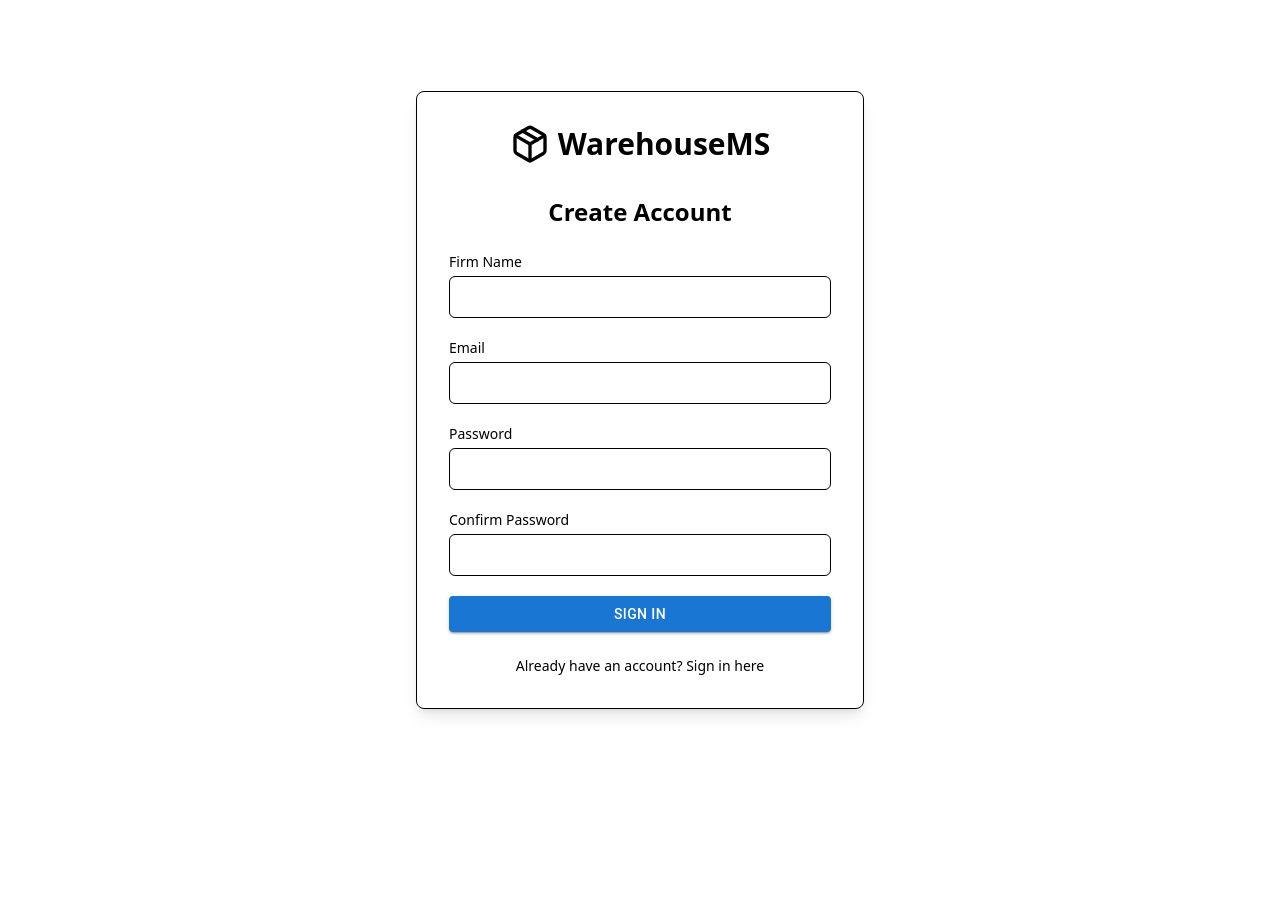
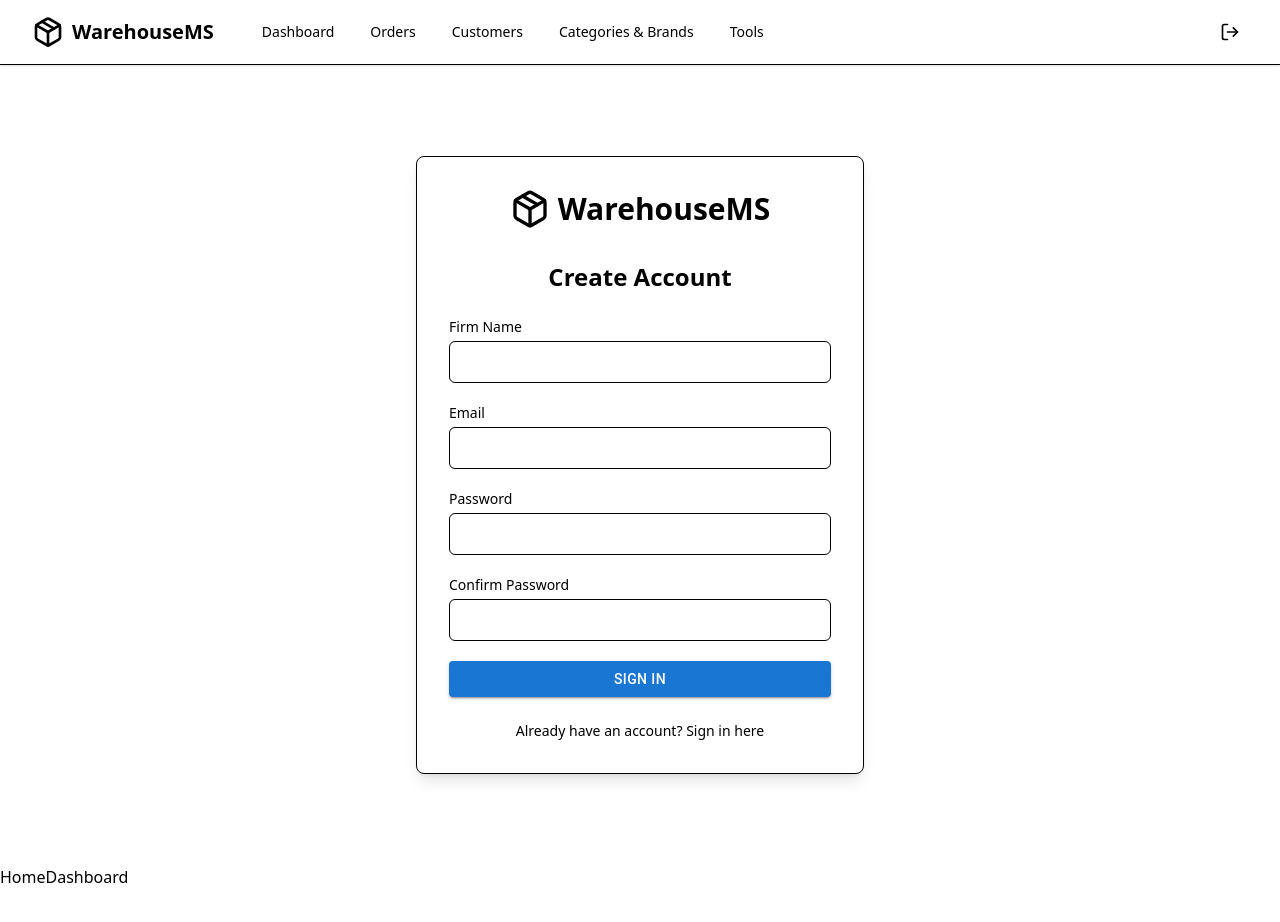
Before and after one commit to shefket-mustafa/WarehouseMS, a React (Vite) app in the folder client/: page /register in a window 1280 px wide. Shown: the top 922 px of the page. Before the commit the page ends 800 px from the top, so only its background shows below. Built offline with nearby package versions, Linux system fonts and the light colour scheme.

Commit message:
Layout created. Navbar component removed from every component and moved to main Layout file which will be the parent of our app.

```diff
--- a/client/src/App.tsx
+++ b/client/src/App.tsx
@@ -12,6 +12,7 @@ import CategoriesBrands from "./pages/CategoriesBrands";
 import Tools from "./pages/Tools";
 // import ProtectedRoute from "./components/ProtectedRoute";
 import NotFound from "./pages/NotFound";
+import MainLayout from "./layouts/MainLayout";
 
 const queryClient = new QueryClient();
 
@@ -20,6 +21,7 @@ const App = () => {
     <QueryClientProvider client={queryClient}>
         <AuthProvider>
           <DataProvider>
+            <MainLayout>
             <Routes>
               <Route path="/" element={<Landing />} />
               <Route path="/login" element={<Login />} />
@@ -66,6 +68,7 @@ const App = () => {
               />
               <Route path="*" element={<NotFound />} />
             </Routes>
+            </MainLayout>
           </DataProvider>
         </AuthProvider>
     </QueryClientProvider>
--- /dev/null
+++ b/client/src/layouts/MainLayout.tsx
@@ -0,0 +1,20 @@
+import type { ReactNode } from "react"
+import Navbar from "../components/Navbar"
+import Footer from "../pages/Footer"
+
+type LayoutPropType ={
+    children: ReactNode
+}
+
+export default function MainLayout ({children}: LayoutPropType){
+
+    return (
+        <>
+        <Navbar />
+        {children}
+        <Footer />
+        </>
+    )
+
+
+}
--- a/client/src/pages/CategoriesBrands.tsx
+++ b/client/src/pages/CategoriesBrands.tsx
@@ -1,5 +1,4 @@
 import { useState } from 'react';
-import Navbar from '../components/Navbar';
 import { FiTag, FiAward } from 'react-icons/fi';
 import { useData } from '../context/dataContext-hook';
 
@@ -16,7 +15,6 @@ const CategoriesBrands = () => {
 
   return (
     <div className="min-h-screen bg-background">
-      <Navbar />
       <div className="max-w-7xl mx-auto px-4 sm:px-6 lg:px-8 py-8">
         <div className="mb-6">
           <h1 className="text-3xl font-bold text-foreground mb-2">Categories & Brands</h1>
--- a/client/src/pages/Customers.tsx
+++ b/client/src/pages/Customers.tsx
@@ -1,7 +1,6 @@
 import { useState } from 'react';
 import { TextField } from '@mui/material';
 import { FiSearch } from 'react-icons/fi';
-import Navbar from '../components/Navbar';
 import { useData } from '../context/dataContext-hook';
 
 const Customers = () => {
@@ -16,7 +15,6 @@ const Customers = () => {
 
   return (
     <div className="min-h-screen bg-background">
-      <Navbar />
       <div className="max-w-7xl mx-auto px-4 sm:px-6 lg:px-8 py-8">
         <div className="mb-6">
           <h1 className="text-3xl font-bold text-foreground mb-2">Customers</h1>
--- a/client/src/pages/Dashboard.tsx
+++ b/client/src/pages/Dashboard.tsx
@@ -1,7 +1,6 @@
 import { useState } from 'react';
 import { TextField, MenuItem, Select, FormControl, InputLabel } from '@mui/material';
 import { FiSearch } from 'react-icons/fi';
-import Navbar from '../components/Navbar';
 import { useData } from '../context/dataContext-hook';
 
 const Dashboard = () => {
@@ -32,7 +31,6 @@ const Dashboard = () => {
 
   return (
     <div className="min-h-screen bg-background">
-      <Navbar />
       <div className="max-w-7xl mx-auto px-4 sm:px-6 lg:px-8 py-8">
         <div className="mb-6">
           <h1 className="text-3xl font-bold text-foreground mb-2">Dashboard</h1>
--- /dev/null
+++ b/client/src/pages/Footer.tsx
@@ -0,0 +1,18 @@
+import { Link } from "react-router";
+
+export default function Footer(){
+
+
+    return(
+
+        <main className="w-full h-40">
+
+            <nav>
+                <Link to="/">Home</Link>
+                <Link to="/dashboard">Dashboard</Link>
+
+            </nav>
+
+        </main>
+    )
+}
--- a/client/src/pages/Landing.tsx
+++ b/client/src/pages/Landing.tsx
@@ -1,11 +1,9 @@
 import { Link } from "react-router";
 import { FiPackage, FiTrendingUp, FiUsers, FiBarChart } from "react-icons/fi";
-import Navbar from "../components/Navbar";
 
 const Landing = () => {
   return (
     <div className="min-h-screen bg-slate-950 text-slate-100">
-      <Navbar />
       {/* Hero Section */}
       <section className="bg-linear-to-br from-emerald-500 via-cyan-500 to-sky-500 text-white">
         <div className="mx-auto max-w-6xl px-4 sm:px-6 lg:px-8 py-20">
--- a/client/src/pages/Orders.tsx
+++ b/client/src/pages/Orders.tsx
@@ -1,7 +1,6 @@
 import { useState } from 'react';
 import { TextField } from '@mui/material';
 import { FiSearch } from 'react-icons/fi';
-import Navbar from '../components/Navbar';
 import { useData } from '../context/dataContext-hook';
 
 const Orders = () => {
@@ -31,7 +30,6 @@ const Orders = () => {
 
   return (
     <div className="min-h-screen bg-background">
-      <Navbar />
       <div className="max-w-7xl mx-auto px-4 sm:px-6 lg:px-8 py-8">
         <div className="mb-6">
           <h1 className="text-3xl font-bold text-foreground mb-2">Orders List</h1>
--- a/client/src/pages/Tools.tsx
+++ b/client/src/pages/Tools.tsx
@@ -1,7 +1,6 @@
 import { useState } from 'react';
 import { TextField, Button } from '@mui/material';
 import { FiDownload, FiFileText, FiShoppingCart, FiPackage } from 'react-icons/fi';
-import Navbar from '../components/Navbar';
 import jsPDF from 'jspdf';
 import { useData } from '../context/dataContext-hook';
 
@@ -48,7 +47,6 @@ const Tools = () => {
 
   return (
     <div className="min-h-screen bg-background">
-      <Navbar />
       <div className="max-w-7xl mx-auto px-4 sm:px-6 lg:px-8 py-8">
         <div className="mb-6">
           <h1 className="text-3xl font-bold text-foreground mb-2">Tools</h1>
```
